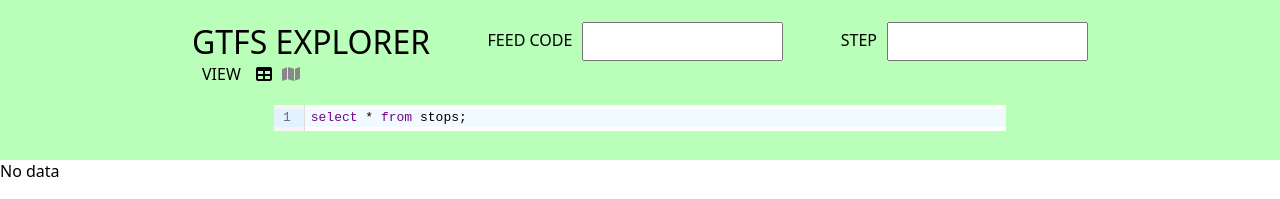
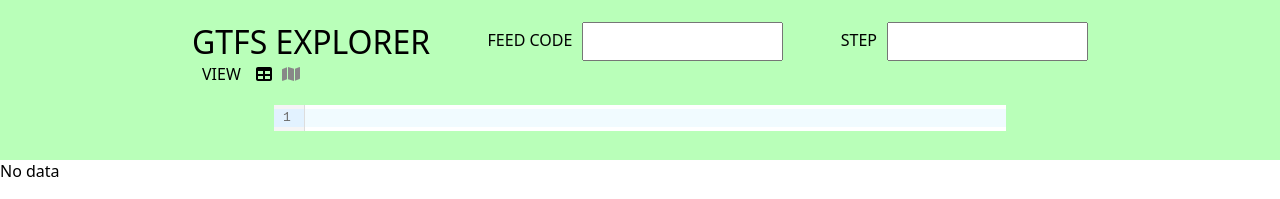
Before and after one commit to npaun/gtfs-explorer, a React (Create React App) app: page / in a window 1280 px wide. Shown: the top 199 px of the page. Built offline with nearby package versions, Linux system fonts and the light colour scheme.

Commit message:
remove default cde mirror  value

```diff
--- a/src/CodeBox.tsx
+++ b/src/CodeBox.tsx
@@ -11,7 +11,6 @@ const CodeBox = (props: {sendQuery: /*React.Dispatch<React.SetStateAction<string
     return (
         <div className="code-box">
         <CodeMirror
-            value="select * from stops;"
             extensions={[sql()]}
             onChange={onChange}
         />
```
